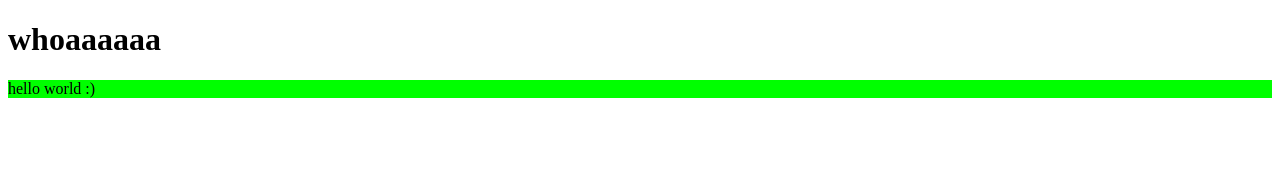
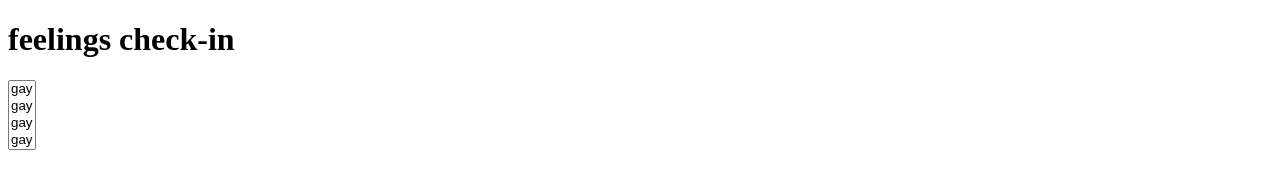
Before and after one commit to Code-Rooster/code-rooster.github.io, a plain HTML site: page index.html in a window 1280 px wide. Drawn offline with nearby package versions, Linux system fonts and the light colour scheme.

Commit message:
0.0.4
// more messing around

```diff
--- a/index.html
+++ b/index.html
@@ -1,17 +1,19 @@
 <!DOCTYPE html>
 <html lang="en" dir="ltr">
   <head>
-    <meta charset="utf-8">
-    <title></title>
+    <link href="https://cdn.jsdelivr.net/npm/select2@4.1.0-rc.0/dist/css/select2.min.css" rel="stylesheet" />
+    <script src="https://cdn.jsdelivr.net/npm/select2@4.1.0-rc.0/dist/js/select2.min.js"></script>
+    <link rel="stylesheet" href="style.css">
+    <script src="script.js"></script>
   </head>
   <body>
-    <h1>whoaaaaaa</h1>
-    <p>hello world :)</p>
+    <h1>feelings check-in</h1>
+    <select class="dropdown" multiple="multiple">
+      <option value="homosexual">gay</option>
+      <option value="homosexual">gay</option>
+      <option value="homosexual">gay</option>
+      <option value="homosexual">gay</option>
+      <option value="homosexual">gay</option>
+    </select>
   </body>
-  <style media="screen">
-    p
-    {
-      background-color: lime;
-    }
-  </style>
 </html>
--- /dev/null
+++ b/script.js
@@ -0,0 +1,4 @@
+$(document).ready(function()
+{
+  $('.dropdown').select2();
+});
```
Also changed, not shown: style.css (added).
